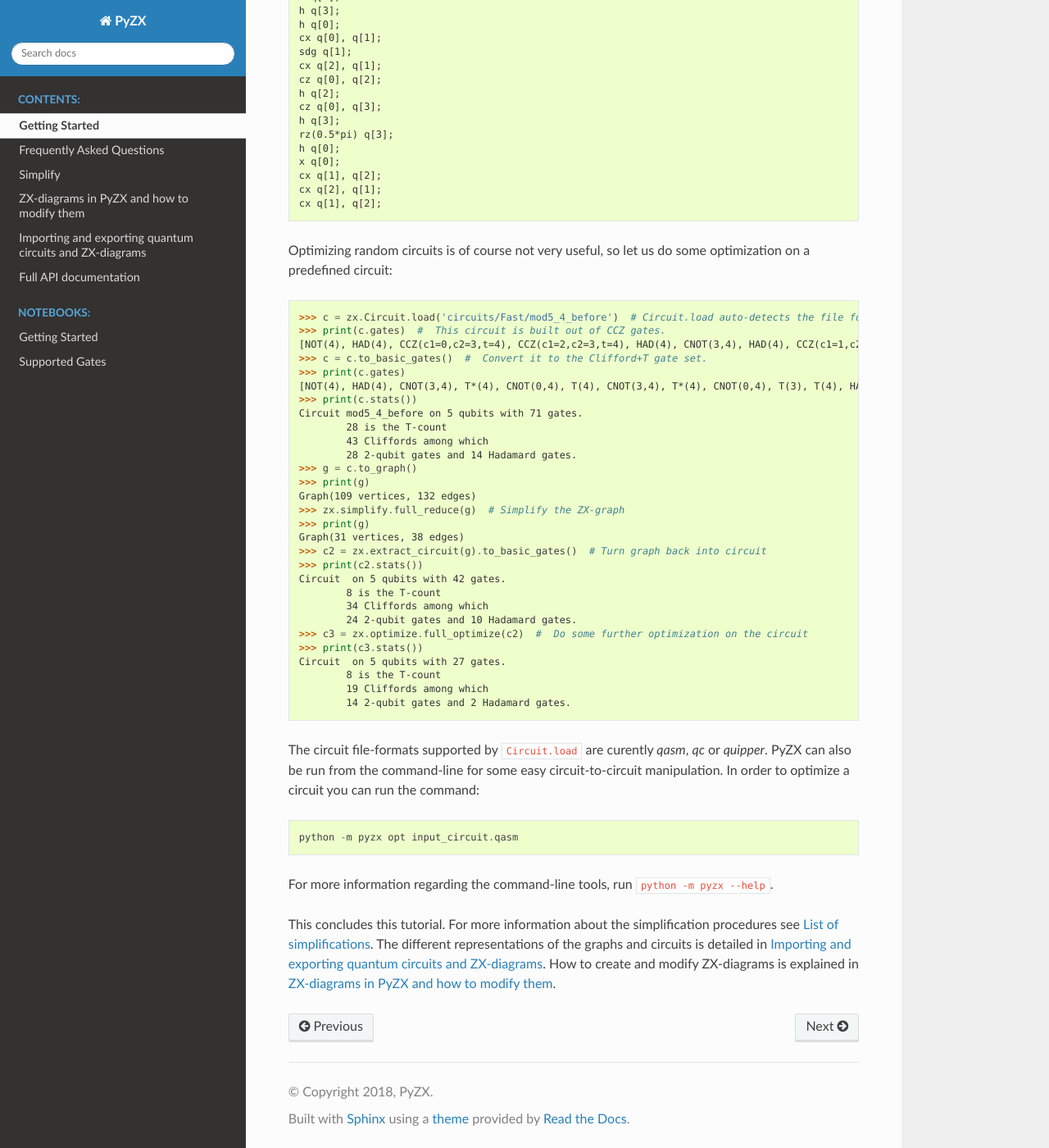
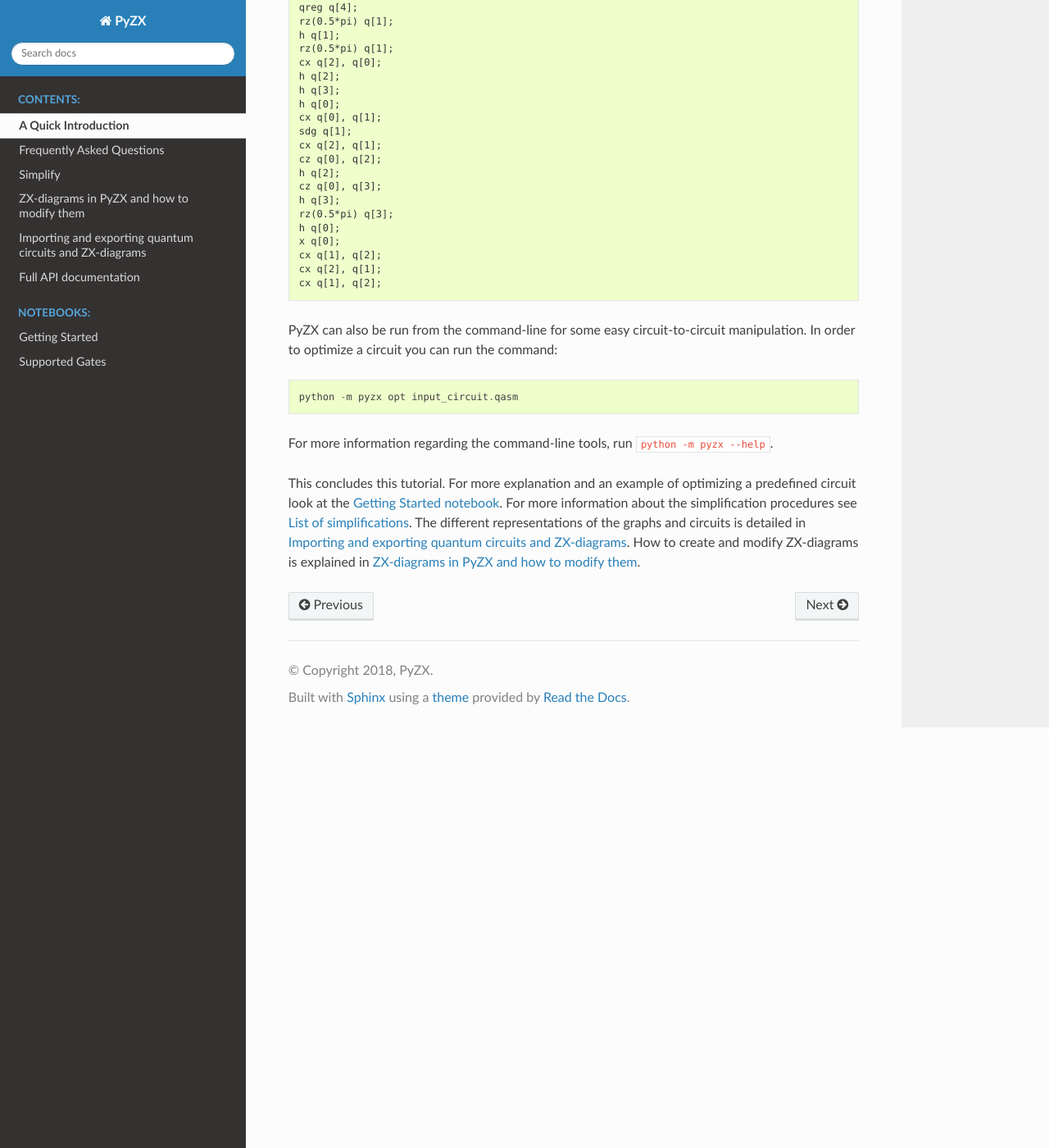
Before and after one commit to zxcalc/pyzx, a Sphinx documentation site: the page built from doc/gettingstarted.rst, in a window 1280 px wide and 1400 px high, scrolled down 3698 px. Shown: the whole window at 82% size. Built offline with Sphinx 7.4.7 and the Read the Docs theme 3.1.0, drawn with Linux system fonts in a browser that asks for light colours; some of the changed text lies outside the part shown.

Commit message:
gettingstarted.rst retitled “a quick introduction”
reworked the rst to go into less detail but serve as a first landing zone, jupyter notebook modified to skip the installation

```diff
--- a/doc/gettingstarted.rst
+++ b/doc/gettingstarted.rst
@@ -1,4 +1,4 @@
-Getting Started
+A Quick Introduction
 ===============
 
 .. _gettingstarted:
@@ -9,7 +9,8 @@ PyZX can be installed as a package using pip::
 
 If you wish to use the demo notebooks or benchmark circuits, then the repository can be cloned from `Github <https://github.com/zxcalc/pyzx>`_.
 
-The best way to get started if you have cloned the repository is to run the `Getting Started notebook <notebooks/gettingstarted.ipynb>`_ in Jupyter. This page contains the same general information as that notebook.
+The best way to get started if you have cloned the repository is to run the `Getting Started notebook <notebooks/gettingstarted.ipynb>`_ in Jupyter.
+This page is meant to give you an overall view of what can be done with pyZX, but the notebook explains all this and more in much more detail.
 
 .. warning::
 	The newer JupyterLab as opposed to the older Jupyter Notebook uses a different framework for widgets which is currently not compatible with the widgets used in PyZX. It is therefore recommended that you use the classic notebook interface. If you are using JupyterLab you can find this interface by going to 'Help -> Launch Classic Notebook'.
@@ -113,45 +117,12 @@ We can convert circuits into one of several circuit description languages, such
 	cx q[2], q[1];
 	cx q[1], q[2];
 
-
-Optimizing random circuits is of course not very useful, so let us do some optimization on a predefined circuit::
-
-	>>> c = zx.Circuit.load('circuits/Fast/mod5_4_before')  # Circuit.load auto-detects the file format
-	>>> print(c.gates)  #  This circuit is built out of CCZ gates.
-	[NOT(4), HAD(4), CCZ(c1=0,c2=3,t=4), CCZ(c1=2,c2=3,t=4), HAD(4), CNOT(3,4), HAD(4), CCZ(c1=1,c2=2,t=4), HAD(4), CNOT(2,4), HAD(4), CCZ(c1=0,c2=1,t=4), HAD(4), CNOT(1,4), CNOT(0,4)]
-	>>> c = c.to_basic_gates()  #  Convert it to the Clifford+T gate set.
-	>>> print(c.gates)
-	[NOT(4), HAD(4), CNOT(3,4), T*(4), CNOT(0,4), T(4), CNOT(3,4), T*(4), CNOT(0,4), T(3), T(4), HAD(4), CNOT(0,3), T(0), T*(3), CNOT(0,3), HAD(4), CNOT(3,4), T*(4), CNOT(2,4), T(4), CNOT(3,4), T*(4), CNOT(2,4), T(3), T(4), HAD(4), CNOT(2,3), T(2), T*(3), CNOT(2,3), HAD(4), HAD(4), CNOT(3,4), HAD(4), CNOT(2,4), T*(4), CNOT(1,4), T(4), CNOT(2,4), T*(4), CNOT(1,4), T(2), T(4), HAD(4), CNOT(1,2), T(1), T*(2), CNOT(1,2), HAD(4), HAD(4), CNOT(2,4), HAD(4), CNOT(1,4), T*(4), CNOT(0,4), T(4), CNOT(1,4), T*(4), CNOT(0,4), T(1), T(4), HAD(4), CNOT(0,1), T(0), T*(1), CNOT(0,1), HAD(4), HAD(4), CNOT(1,4), CNOT(0,4)]
-	>>> print(c.stats())
-	Circuit mod5_4_before on 5 qubits with 71 gates.
-		28 is the T-count
-		43 Cliffords among which
-		28 2-qubit gates and 14 Hadamard gates.
-	>>> g = c.to_graph()
-	>>> print(g)
-	Graph(109 vertices, 132 edges)
-	>>> zx.simplify.full_reduce(g)  # Simplify the ZX-graph
-	>>> print(g)
-	Graph(31 vertices, 38 edges)
-	>>> c2 = zx.extract_circuit(g).to_basic_gates()  # Turn graph back into circuit
-	>>> print(c2.stats())
-	Circuit  on 5 qubits with 42 gates.
-		8 is the T-count
-		34 Cliffords among which
-		24 2-qubit gates and 10 Hadamard gates.
-	>>> c3 = zx.optimize.full_optimize(c2)  #  Do some further optimization on the circuit
-	>>> print(c3.stats())
-	Circuit  on 5 qubits with 27 gates.
-		8 is the T-count
-		19 Cliffords among which
-		14 2-qubit gates and 2 Hadamard gates.
-
-The circuit file-formats supported by ``Circuit.load`` are curently *qasm*, *qc* or *quipper*.
 PyZX can also be run from the command-line for some easy circuit-to-circuit manipulation. In order to optimize a circuit you can run the command::
 
 	python -m pyzx opt input_circuit.qasm
 
 For more information regarding the command-line tools, run ``python -m pyzx --help``.
 
-This concludes this tutorial. For more information about the simplification procedures see :ref:`simplify`.
+This concludes this tutorial. For more explanation and an example of optimizing a predefined circuit look at the `Getting Started notebook <notebooks/gettingstarted.ipynb>`_.
+For more information about the simplification procedures see :ref:`simplify`.
 The different representations of the graphs and circuits is detailed in :ref:`representations`. How to create and modify ZX-diagrams is explained in :ref:`graphs`.
```
Also changed, not shown: other parts of doc/gettingstarted.rst (+6 -3 lines), doc/notebooks/gettingstarted.ipynb.
